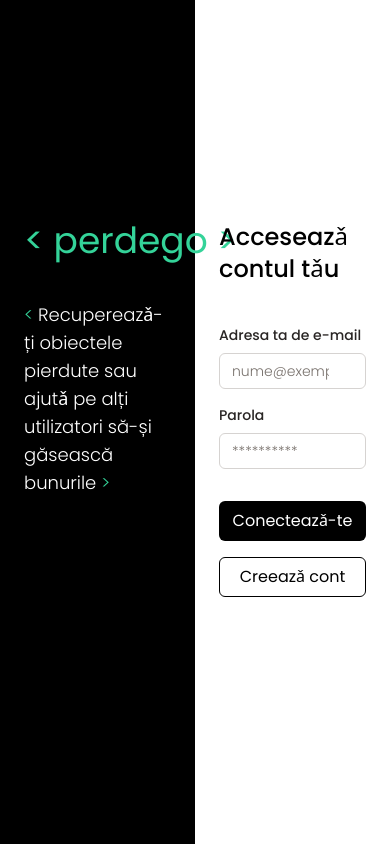
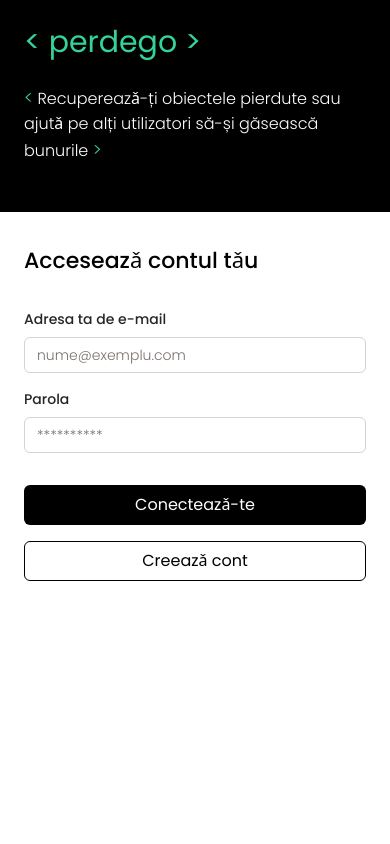
Before and after one commit to alexandruale26/perdego-beta, a React (Vite) app: page /login in a window 390 px wide. Built offline with nearby package versions, Linux system fonts and the light colour scheme.

Commit message:
finished login form design 100%

```diff
--- a/src/features/loginForm/LoginDiv.jsx
+++ b/src/features/loginForm/LoginDiv.jsx
@@ -2,7 +2,9 @@ import { twMerge } from "tailwind-merge";
 
 const LoginDiv = ({ className, children }) => {
   return (
-    <div className={twMerge("w-1/2 h-full min-h-screen flex items-center justify-center", className)}>{children}</div>
+    <div className={twMerge("w-full sm:w-1/2 h-full sm:min-h-screen flex items-center justify-center", className)}>
+      {children}
+    </div>
   );
 };
 
--- a/src/pages/LoginForm.jsx
+++ b/src/pages/LoginForm.jsx
@@ -58,63 +58,27 @@ const formData = {
 
 //TODO: password visibility feature
 
-const styles = {
-  hero: {
-    large: {
-      parentDiv: "w-1/2 h-full min-h-screen py-10 px-6 xlg:px-10",
-      heroTitle: "text-4xl xlg:text-5xl",
-      childDiv: "gap-2 xlg:gap-4 text-lg xlg:text-xl mb-10",
-    },
-    small: {
-      parentDiv: "",
-      heroTitle: "",
-      childDiv: "",
-    },
-  },
-  form: {
-    large: {
-      parentDiv: "w-1/2 h-full min-h-screen",
-    },
-  },
-};
-
 const LoginForm = () => {
-  const [windowWidth, setWindowWidth] = useState(window.innerWidth);
-
-  useEffect(() => {
-    const handleResize = () => {
-      // Update the state with the current window width
-      setWindowWidth(window.innerWidth);
-    };
-
-    // Add event listener for window resize
-    window.addEventListener("resize", handleResize);
-
-    // Cleanup the event listener when the component unmounts
-    return () => {
-      window.removeEventListener("resize", handleResize);
-    };
-  }, []);
-
-  console.log(windowWidth);
-
   return (
-    <Form {...formData} className="flex w-full min-h-screen items-start justify-center bg-white">
-      <LoginDiv className="bg-black">
-        <div className="flex flex-col items-start justify-start w-full max-w-lg min-h-[450px] p-6">
+    <Form
+      {...formData}
+      className="flex w-full flex-col sm:flex-row min-h-screen items-start justify-start sm:justify-center gap-2 sm:gap-0 bg-white"
+    >
+      <LoginDiv className="bg-black min-h-0">
+        <div className="flex flex-col items-start justify-start w-full max-w-lg sm:min-h-[450px] p-6">
           <h1>
-            <Logo className="text-4xl lg:text-5xl" />
+            <Logo className="text-3xl xs:text-4xl lg:text-5xl" />
           </h1>
-          <h3 className="text-lg lg:text-xl text-white font-light pt-10">
+          <h3 className="xs:text-lg lg:text-xl text-white font-light py-6 xs:py-10">
             <LeftArrow className="text-lg lg:text-xl" /> Recupereazǎ-ți obiectele pierdute sau ajutǎ pe alți utilizatori
             să-și găsească bunurile <RightArrow className="text-lg lg:text-xl" />
           </h3>
         </div>
       </LoginDiv>
 
-      <LoginDiv>
-        <div className="w-full min-h-[450px] max-w-lg space-y-10 p-6">
-          <h3 className="text-2xl lg:text-3xl font-medium text-start">Acceseazǎ contul tǎu</h3>
+      <LoginDiv className="min-h-0">
+        <div className="space-y-8 sm:space-y-10 w-full max-w-lg sm:min-h-[450px] p-6">
+          <h3 className="text-[22px] xs:text-2xl lg:text-3xl font-medium text-start">Acceseazǎ contul tǎu</h3>
           <div className="w-full space-y-4">
             <FormField
               name="email"
--- a/src/pages/PostForm.jsx
+++ b/src/pages/PostForm.jsx
@@ -41,12 +41,10 @@ const PostForm = () => {
 
   return (
     <div className="w-full max-w-2xl mx-auto space-y-6">
-      <h1 className="text-xl xs:text-2xl font-medium text-stone-700 pl-1">Ce anume ai gǎsit | pierdut...?</h1>
-      <Form
-        {...formData}
-        onSubmit={onSubmit}
-        className="space-y-6 w-full bg-white py-4 px-4 sm:px-8 rounded-md shadow-sm"
-      >
+      <h1 className="text-lg xxs:text-xl xs:text-2xl font-medium text-stone-700 pl-1">
+        Ce anume ai gǎsit | pierdut...?
+      </h1>
+      <Form {...formData} onSubmit={onSubmit} className="space-y-6 w-full bg-white p-4 sm:p-8 rounded-md shadow-sm">
         <FormField
           name="title"
           render={(field) => (
--- a/src/ui/AppLayout.jsx
+++ b/src/ui/AppLayout.jsx
@@ -12,19 +12,37 @@ const AppLayout = () => {
 
   // TODO: calc navbar and footer heights programatically here. now they are hardcoded
   // TODO: disable
+  // TODO: if user is logged and wants to login show message to logout, same if wants to create new account while logged in
 
   return (
+    //TODO: !IMPORTANT the lines below are just to correctly test the design. Should be nodified. Everyone is allowed to acess the app. Don't show nav and footer only when creating account or logging in.
+
     <>
-      {isUserLoggedIn && <Navbar />}
+      {!isUserLoggedIn && (
+        <>
           <ScrollToTop />
           {/* <main className={`w-full py-10 px-4 ${"min-h-[calc(100vh-160px)]"} bg-${bgColor}`}> */}
           {/* JUST TO TEST LOGIN AND CREATE USER PAGES - so i deleted max-h */}
           <main className={`w-full h-full ${!isUserLoggedIn ? "" : "py-10 px-4"} min-h-screen ${bgColor}`}>
+            {isLoading ? <Spinner className="min-h-[calc(100vh-150px)]" /> : <Outlet />}
+          </main>
+        </>
+      )}
+
+      {isUserLoggedIn && (
+        <>
+          <Navbar />
+          <ScrollToTop />
+          <main className={`w-full h-full py-10 px-4 min-h-screen ${bgColor}`}>
             {isLoading ? <Spinner className="min-h-[calc(100vh-160px)]" /> : <Outlet />}
           </main>
-      {isUserLoggedIn && <div className="w-full bg-black h-[80px] text-white text-center">Footer</div>}
+          <div className="w-full bg-black h-[80px] text-white text-center">Footer</div>
+        </>
+      )}
     </>
   );
 };
 
 export default AppLayout;
+
+//<main className={`w-full h-full ${!isUserLoggedIn ? "" : "py-10 px-4"} min-h-screen ${bgColor}`}>
--- a/src/ui/Navbar.jsx
+++ b/src/ui/Navbar.jsx
@@ -1,10 +1,10 @@
-import React from "react";
+import Logo from "../shared/Logo";
 
 const Navbar = () => {
   return (
-    <div className="flex h-[70px] xsm:h-[80px] w-full mx-auto max-w-6xl justify-between items-center px-6  text-white">
-      <a href="/" className="text-4xl select-none text-primary">
-        &lt;&gt; perdego
+    <div className="flex h-[70px] w-full mx-auto max-w-6xl justify-between items-center px-6  text-white">
+      <a href="/">
+        <Logo className="text-3xl xs:text-4xl" />
       </a>
       <div className="flex items-center justify-center gap-12">
         <a
```
Lines whose indentation alone changed are shown as unchanged.
